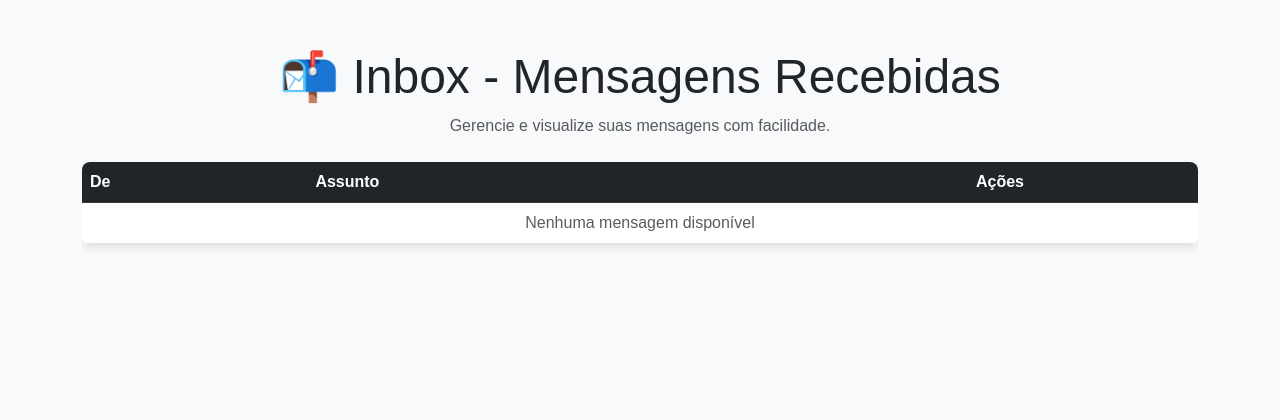
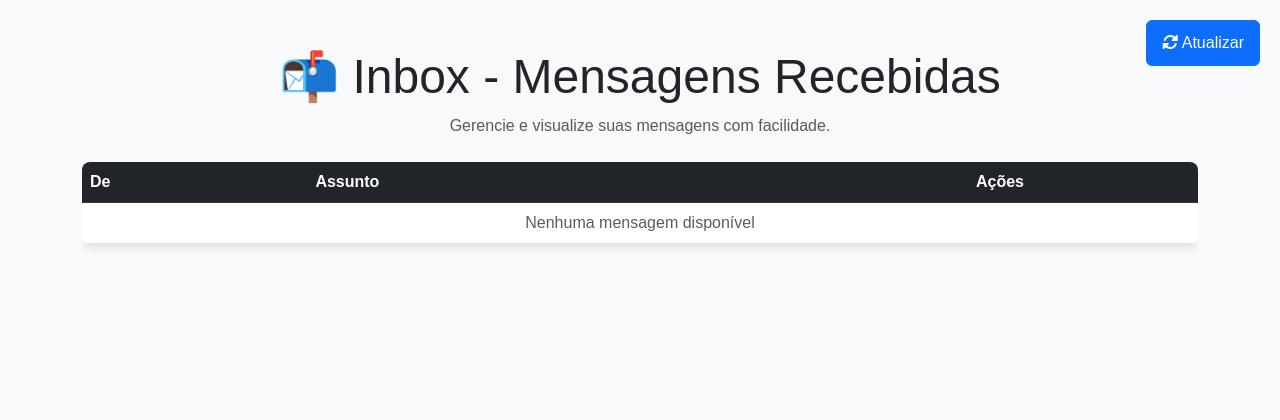
Before and after one commit to DebugDiario/SMTP_Python, a Flask app: page / in a window 1280 px wide. Shown: the top 420 px of the page. Run offline with Flask 3, Linux system fonts and the light colour scheme; the visitor is signed in with stand-in values (Sample User, id 1); some libraries are stand-ins or nearby versions.

Commit message:
Update index.html

```diff
--- a/templates/index.html
+++ b/templates/index.html
@@ -43,7 +43,17 @@
         .table-responsive {
             overflow-x: auto;
         }
-        /* Estilo para o widget do GitHub */
+        /* Estilo para o botão de atualizar */
+        .refresh-btn {
+            position: fixed;
+            top: 20px;
+            right: 20px;
+            z-index: 1000;
+        }
+        .refresh-btn .btn {
+            font-size: 16px;
+            padding: 10px 15px;
+        }
         .github-widget {
             background-color: #333;
             color: #fff;
@@ -125,6 +135,13 @@
             </div>
         </div>
     </div>
+</div>
+
+<!-- Botão de atualizar -->
+<div class="refresh-btn">
+    <button class="btn btn-primary" onclick="window.location.reload();">
+        <i class="fas fa-sync-alt"></i> Atualizar
+    </button>
 </div>
 
 <!-- JavaScript -->
```
